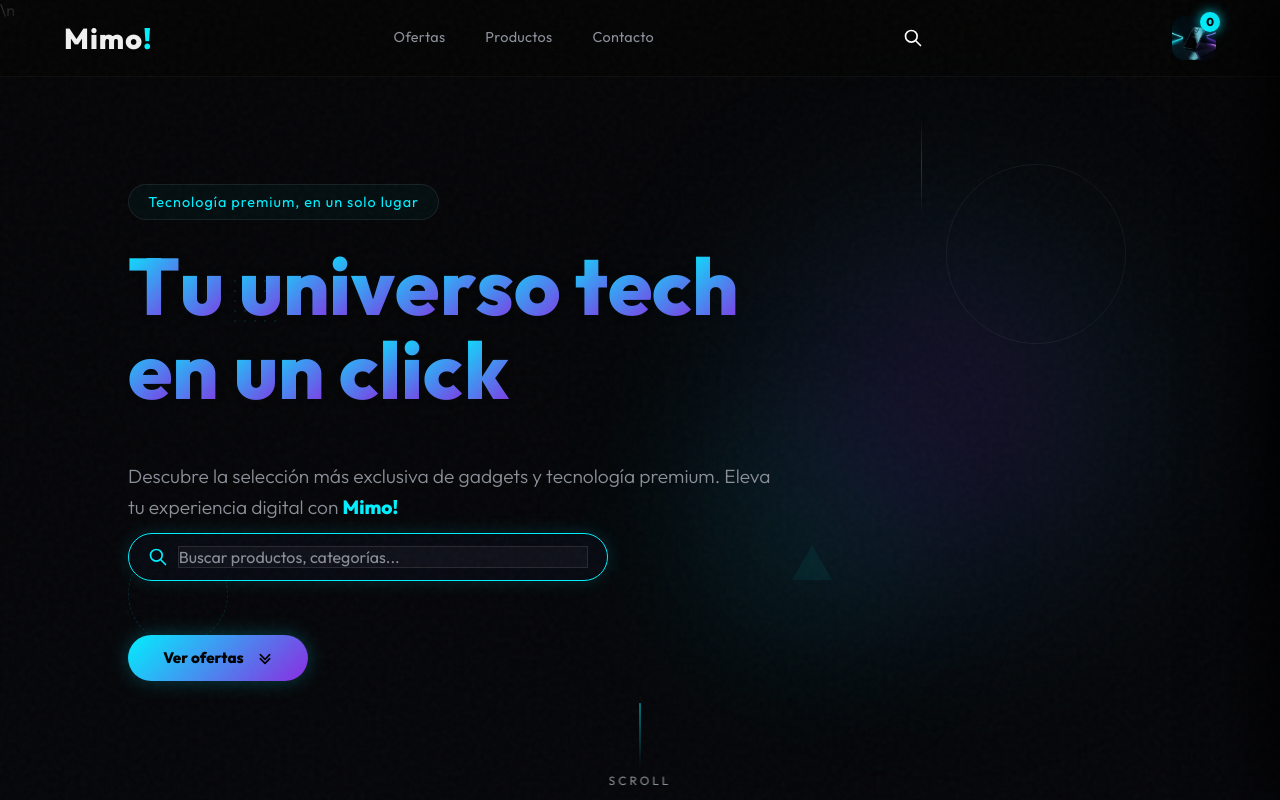
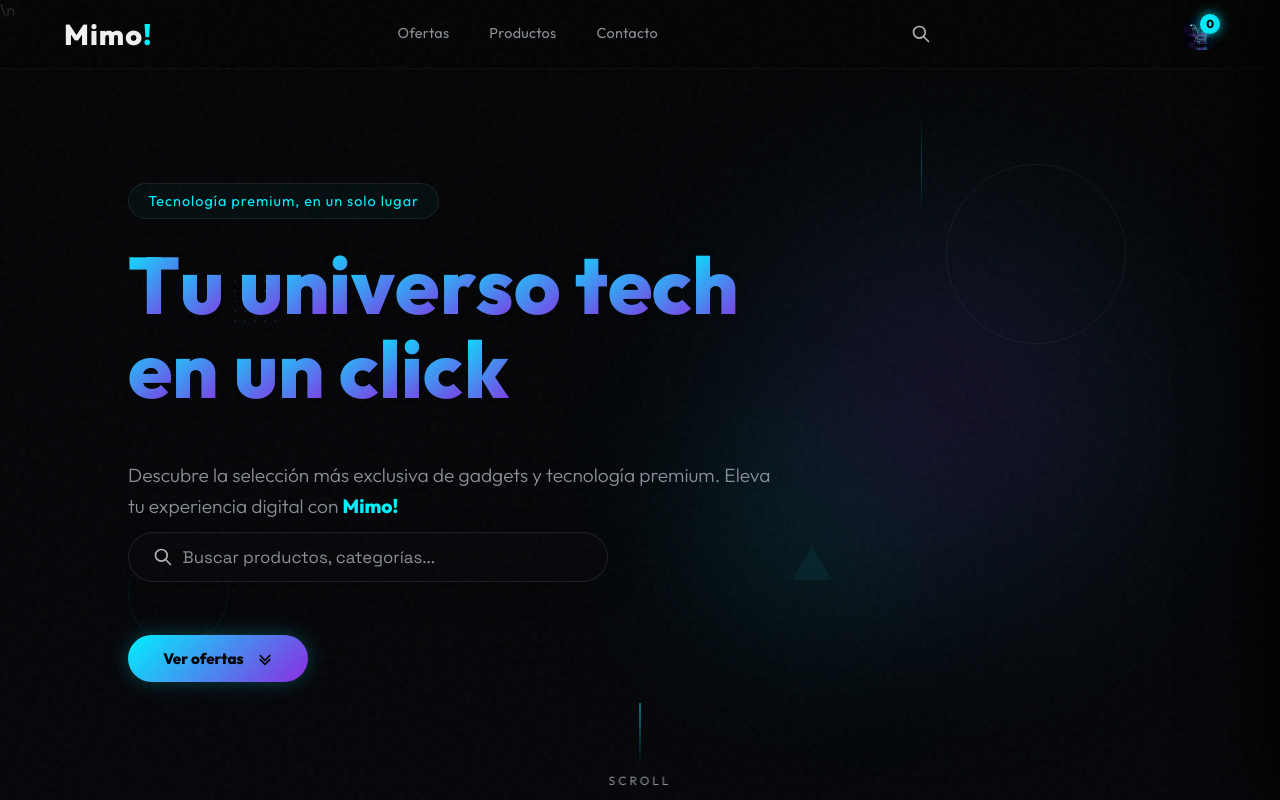
Before and after one commit to papafrity/tienda_mimo, a website: page index.html in a window 1280 px wide. Shown: the top 800 px of the page. Drawn offline with nearby package versions, Linux system fonts and the light colour scheme; no server answers.

Commit message:
fix(ui): Redesign search bar, fix cart icon and bento image, fix scroll target

```diff
--- a/index.html
+++ b/index.html
@@ -119,7 +119,7 @@
             </div>
         </div>
         <button class="cart-btn magnetic-btn" id="cartBtn" aria-label="Carrito">
-            <img src="img/subcats/bento_smartphones.jpg" alt="Carrito" class="cart-icon-img">
+            <img src="img/cart_icon.jpg" alt="Carrito" class="cart-icon-img" style="width: 32px; height: 32px; border-radius: 8px; object-fit: cover;">
             <span class="cart-count" id="cartCount">0</span>
         </button>
         <button class="hamburger" id="hamburger" aria-label="Abrir menú">
@@ -199,7 +199,7 @@
                 </div>
             </div>
             <div class="bento-card wide">
-                <div class="bento-bg" style="background-image: linear-gradient(135deg, rgba(0,240,255,0.1), rgba(138,43,226,0.1));"></div>
+                <div class="bento-bg" style="background-image: url('img/subcats/bento_accesorios.jpg');"></div>
                 <div class="bento-content" style="flex-direction: row; align-items: center; justify-content: space-between;">
                     <div>
                         <h3>Accesorios Pro</h3>
@@ -466,7 +466,7 @@
             <span>Contacto</span>
         </a>
         <button class="mobile-nav-item mobile-cart-btn" id="mobileCartBtn">
-            <img src="img/subcats/bento_smartphones.jpg" alt="Carrito" class="mobile-cart-icon-img">
+            <img src="img/cart_icon.jpg" alt="Carrito" class="mobile-cart-icon-img" style="width: 24px; height: 24px; border-radius: 6px; object-fit: cover;">
             <span class="mobile-cart-count" id="mobileCartCount">0</span>
             <span>Carrito</span>
         </button>
--- a/styles.css
+++ b/styles.css
@@ -1838,12 +1838,12 @@ body {
 }
 
 /* 4. Input / Forms Premium Animations */
-input, textarea, select {
+.checkout-form-container input, .checkout-form-container textarea, .checkout-form-container select {
     transition: all 0.3s cubic-bezier(0.4, 0, 0.2, 1) !important;
     background: rgba(255, 255, 255, 0.03) !important;
     border: 1px solid rgba(255, 255, 255, 0.1) !important;
 }
-input:focus, textarea:focus, select:focus {
+.checkout-form-container input:focus, .checkout-form-container textarea:focus, .checkout-form-container select:focus {
     background: rgba(255, 255, 255, 0.06) !important;
     border-color: rgba(0, 240, 255, 0.5) !important;
     box-shadow: 0 0 0 4px rgba(0, 240, 255, 0.1) !important;
@@ -1855,3 +1855,49 @@ input:focus, textarea:focus, select:focus {
     background: rgba(10, 12, 16, 0.4) !important;
     backdrop-filter: blur(10px);
 }
+
+/* ─── PREMIUM SEARCH BAR RE-DESIGN ─── */
+.hero-search, .search-dropdown {
+    background: rgba(10, 12, 16, 0.4) !important;
+    backdrop-filter: blur(20px) !important;
+    -webkit-backdrop-filter: blur(20px) !important;
+    border: 1px solid rgba(255, 255, 255, 0.1) !important;
+    border-radius: 50px !important;
+    box-shadow: 0 8px 32px rgba(0, 0, 0, 0.3), inset 0 2px 4px rgba(255,255,255,0.02) !important;
+    transition: all 0.4s cubic-bezier(0.175, 0.885, 0.32, 1.2) !important;
+    padding: 0.8rem 1.5rem !important;
+}
+
+.hero-search:focus-within {
+    background: rgba(15, 18, 25, 0.6) !important;
+    border-color: rgba(0, 240, 255, 0.4) !important;
+    box-shadow: 0 12px 48px rgba(0, 240, 255, 0.15), inset 0 2px 4px rgba(255,255,255,0.05) !important;
+    transform: scale(1.02);
+}
+
+.hero-search-input, .search-input {
+    background: transparent !important;
+    border: none !important;
+    box-shadow: none !important;
+    font-family: 'Space Grotesk', sans-serif !important;
+    font-size: 1.05rem !important;
+    color: #fff !important;
+    width: 100%;
+}
+
+.hero-search-input:focus, .search-input:focus {
+    background: transparent !important;
+    border: none !important;
+    box-shadow: none !important;
+    outline: none !important;
+}
+
+.hero-search svg, .search-toggle svg {
+    stroke: rgba(255, 255, 255, 0.7) !important;
+    transition: stroke 0.3s ease !important;
+}
+
+.hero-search:focus-within svg {
+    stroke: #00f0ff !important;
+}
+\n.products-section, .carousel-section { scroll-margin-top: 120px; }
```
Also changed, not shown: img/cart_icon.jpg (added), img/subcats/bento_accesorios.jpg (added).
